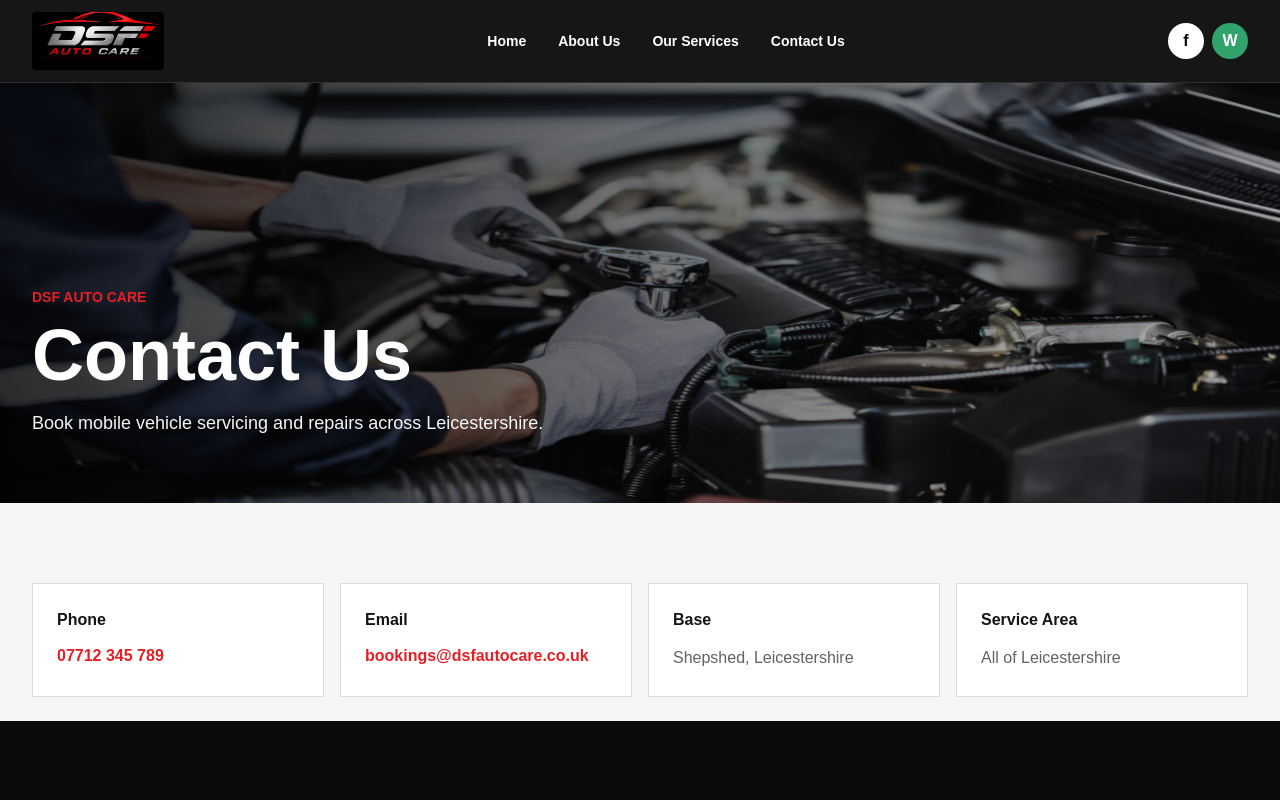
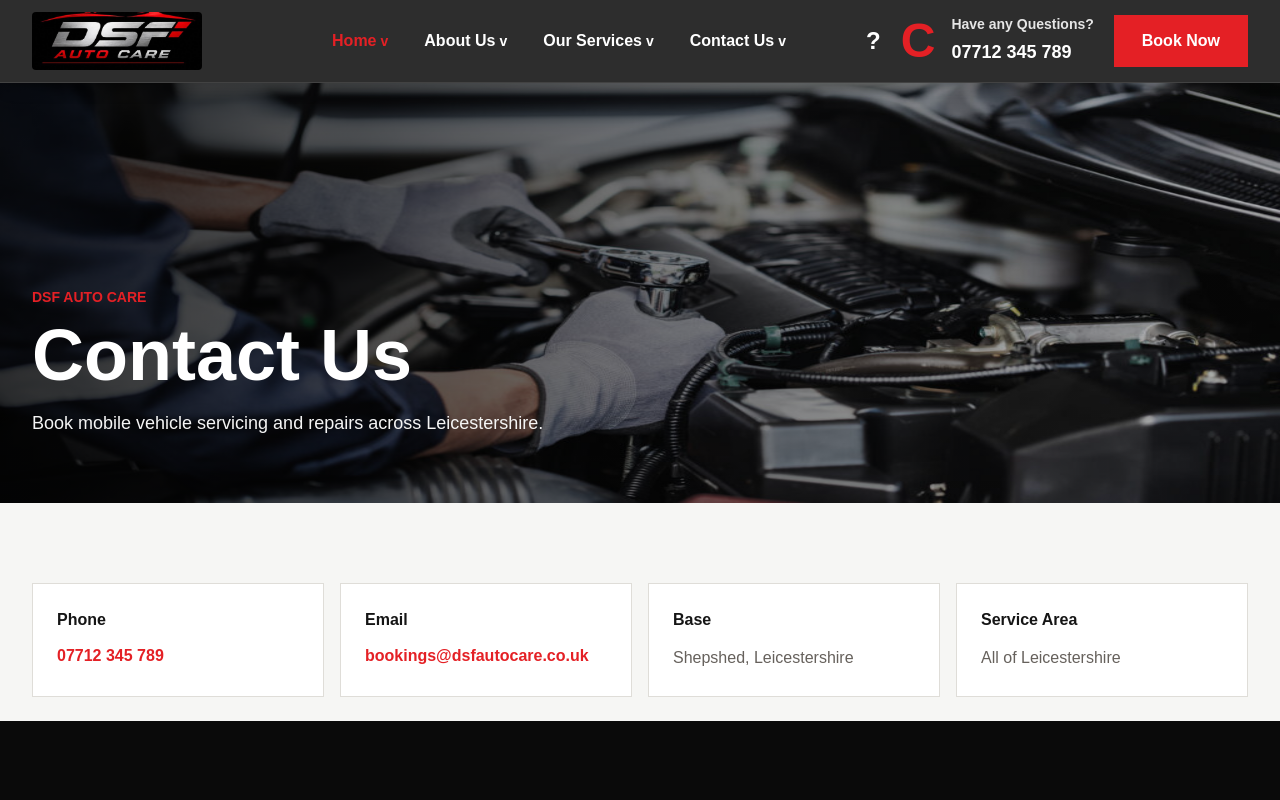
Before and after one commit to hammadi19/DSF, a Next.js app: page /contact in a window 1280 px wide. Shown: the top 800 px of the page. Built offline with nearby package versions, Linux system fonts and the light colour scheme.

Commit message:
Update sticky header and work process section

```diff
--- a/app/components.tsx
+++ b/app/components.tsx
@@ -14,27 +14,27 @@ const serviceBrands = [
 const processSteps = [
   {
     title: "Personal Attention",
-    text: "Tell us what your vehicle needs and we will guide you clearly.",
+    text: "Tell us what your vehicle needs and we will guide you clearly from the first call.",
   },
   {
     title: "Receive Up Front Quote",
-    text: "You get honest pricing before work begins.",
+    text: "You get honest pricing and practical advice before any work begins.",
   },
   {
     title: "Mobile Appointment",
-    text: "We come to your home, workplace or roadside location.",
+    text: "We come to your home, workplace or roadside location across Leicestershire.",
   },
   {
     title: "Share Requirement",
-    text: "Diagnostics, servicing and repairs are planned around your vehicle.",
+    text: "Diagnostics, servicing and repairs are planned around your exact vehicle.",
   },
   {
     title: "Pay Post Service",
-    text: "Work is completed carefully before payment is taken.",
+    text: "Work is completed carefully and explained clearly before payment.",
   },
   {
     title: "Schedule Maintenance",
-    text: "Keep your car safe and reliable with regular checks.",
+    text: "Keep your car safe and reliable with regular servicing and health checks.",
   },
 ];
 
@@ -182,34 +182,44 @@ export function WhyChoose() {
 
 export function WorkProcess() {
   return (
-    <section className="section-y bg-white">
+    <section className="bg-white py-16 lg:py-24">
       <div className="section-container">
-        <div className="mx-auto mb-10 max-w-3xl text-center">
-          <h2 className="text-4xl font-black leading-tight">Our Work Process</h2>
+        <div className="mx-auto mb-14 max-w-3xl text-center">
+          <h2 className="text-4xl font-black leading-tight sm:text-5xl">Our Work Process</h2>
           <p className="mt-4 leading-7 text-[var(--muted)]">A straightforward mobile service from first message to final vehicle health check.</p>
         </div>
-        <div className="grid items-center gap-10 lg:grid-cols-[1fr_360px_1fr]">
-          <div className="grid gap-8">
+        <div className="grid items-center gap-10 lg:grid-cols-[1fr_420px_1fr]">
+          <div className="grid gap-14">
             {processSteps.slice(0, 3).map((step) => (
-              <article className="flex gap-4" key={step.title}>
-                <span className="grid size-12 shrink-0 place-items-center border-2 border-[var(--red)] text-xl font-black text-[var(--red)]">+</span>
+              <article className="process-step" key={step.title}>
+                <span className="process-icon">+</span>
                 <div>
-                  <h3 className="font-black">{step.title}</h3>
-                  <p className="mt-2 text-sm leading-6 text-[var(--muted)]">{step.text}</p>
+                  <h3 className="text-2xl font-black">{step.title}</h3>
+                  <p className="mt-4 max-w-sm text-lg font-semibold leading-8 text-neutral-400">{step.text}</p>
                 </div>
               </article>
             ))}
           </div>
-          <div className="relative mx-auto aspect-[0.72] w-full max-w-[360px] overflow-hidden">
-            <Image className="h-full w-full rounded-full object-cover" src="/assets/dsf/landing-2.jpg" alt="" width={520} height={720} />
+          <div className="relative mx-auto flex min-h-[720px] w-full max-w-[420px] items-center justify-center max-lg:min-h-[520px]">
+            <div className="absolute inset-x-20 inset-y-0 rounded-full bg-gradient-to-b from-neutral-100 via-white to-neutral-100" />
+            <div className="process-car">
+              <Image
+                className="h-full w-full object-cover"
+                src="/assets/dsf/landing-2.jpg"
+                alt=""
+                width={420}
+                height={720}
+                priority
+              />
+            </div>
           </div>
-          <div className="grid gap-8">
+          <div className="grid gap-14">
             {processSteps.slice(3).map((step) => (
-              <article className="flex gap-4 lg:flex-row-reverse lg:text-right" key={step.title}>
-                <span className="grid size-12 shrink-0 place-items-center border-2 border-[var(--red)] text-xl font-black text-[var(--red)]">+</span>
+              <article className="process-step lg:flex-row lg:text-left" key={step.title}>
+                <span className="process-icon">+</span>
                 <div>
-                  <h3 className="font-black">{step.title}</h3>
-                  <p className="mt-2 text-sm leading-6 text-[var(--muted)]">{step.text}</p>
+                  <h3 className="text-2xl font-black">{step.title}</h3>
+                  <p className="mt-4 max-w-sm text-lg font-semibold leading-8 text-neutral-400">{step.text}</p>
                 </div>
               </article>
             ))}
--- a/app/globals.css
+++ b/app/globals.css
@@ -79,6 +79,27 @@
 
   .form-label {
     @apply grid gap-2 text-sm font-bold text-[var(--steel)];
+  }
+
+  .header-link {
+    @apply inline-flex items-center gap-1 whitespace-nowrap transition hover:text-[var(--red)];
+  }
+
+  .header-link::after {
+    @apply text-sm;
+    content: "v";
+  }
+
+  .process-step {
+    @apply flex items-start gap-7;
+  }
+
+  .process-icon {
+    @apply grid size-16 shrink-0 place-items-center text-5xl font-black leading-none text-[var(--red)];
+  }
+
+  .process-car {
+    @apply relative z-10 h-[720px] w-[330px] overflow-hidden rounded-[46%] shadow-2xl max-lg:h-[520px] max-lg:w-[260px];
   }
 
   .why-card {
--- a/app/header.tsx
+++ b/app/header.tsx
@@ -4,30 +4,41 @@ import { contact } from "./dsf-data";
 
 export function Header() {
   return (
-    <header className="sticky top-0 z-50 border-b border-white/10 bg-neutral-950/95">
-      <div className="section-container grid items-center gap-4 py-3 lg:grid-cols-[auto_1fr_auto]">
+    <header className="sticky top-0 z-50 border-b border-white/10 bg-[#2d2d2d] text-white shadow-lg">
+      <div className="section-container grid min-h-[78px] items-center gap-5 py-3 lg:grid-cols-[220px_1fr_auto]">
         <Link href="/" aria-label="DSF Auto Care home">
           <Image
-            className="h-12 w-28 rounded object-cover sm:h-[58px] sm:w-[132px]"
+            className="h-12 w-36 rounded object-cover sm:h-[58px] sm:w-[170px]"
             src="/assets/dsf/logo.jpg"
             alt="DSF Auto Care"
-            width={132}
+            width={170}
             height={58}
             priority
           />
         </Link>
         <nav
-          className="flex gap-4 overflow-x-auto text-sm font-bold text-white lg:justify-center lg:gap-8"
+          className="flex gap-5 overflow-x-auto text-base font-bold lg:justify-center xl:gap-9"
           aria-label="Main navigation"
         >
-          <Link className="transition hover:text-[var(--red)]" href="/">Home</Link>
-          <Link className="transition hover:text-[var(--red)]" href="/about">About Us</Link>
-          <Link className="transition hover:text-[var(--red)]" href="/services">Our Services</Link>
-          <Link className="transition hover:text-[var(--red)]" href="/contact">Contact Us</Link>
+          <Link className="header-link text-[var(--red)]" href="/">Home</Link>
+          <Link className="header-link" href="/about">About Us</Link>
+          <Link className="header-link" href="/services">Our Services</Link>
+          <Link className="header-link" href="/contact">Contact Us</Link>
         </nav>
-        <div className="flex gap-2 lg:justify-end" aria-label="Social links">
-          <a className="grid size-9 place-items-center rounded-full bg-white font-black text-neutral-950" href={contact.facebook} aria-label="DSF Autocare on Facebook">f</a>
-          <a className="grid size-9 place-items-center rounded-full bg-[var(--green)] font-black text-white" href={`https://wa.me/${contact.whatsapp}`} aria-label="Message DSF Autocare on WhatsApp">W</a>
+        <div className="flex flex-wrap items-center gap-5 lg:justify-end">
+          <button className="hidden text-2xl font-black xl:block" type="button" aria-label="Search">
+            ?
+          </button>
+          <a className="hidden items-center gap-4 xl:flex" href={`tel:${contact.phone.replaceAll(" ", "")}`}>
+            <span className="text-5xl font-black leading-none text-[var(--red)]">C</span>
+            <span className="grid text-sm font-bold leading-tight text-neutral-200">
+              Have any Questions?
+              <strong className="mt-1 text-lg text-white">{contact.phone}</strong>
+            </span>
+          </a>
+          <Link className="bg-[var(--red)] px-7 py-3.5 font-black text-white transition hover:bg-[var(--red-dark)]" href="/contact">
+            Book Now
+          </Link>
         </div>
       </div>
     </header>
```
